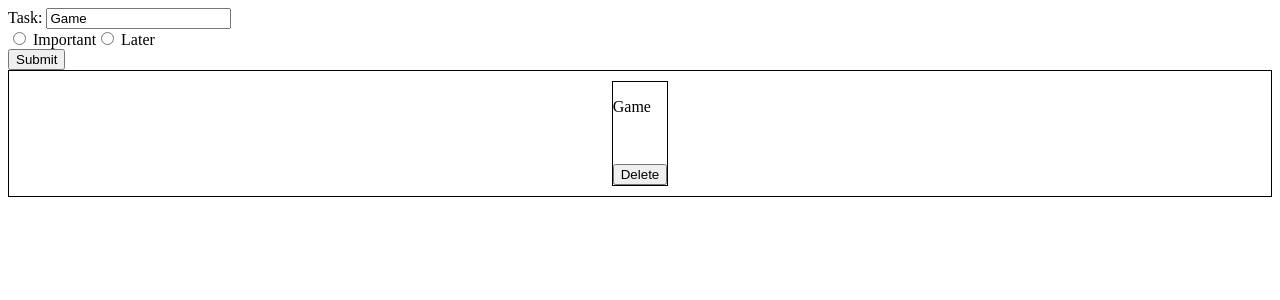
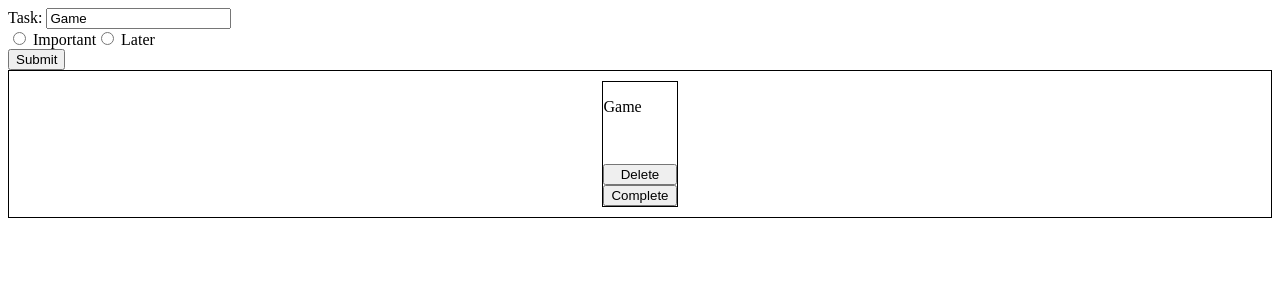
Before and after one commit to Asifmahmud436/Todo, a React (Vite) app: page / in a window 1280 px wide. Both pictures are taken after a click on the button "Submit". Shown: the top 300 px of the page. Built offline with nearby package versions, Linux system fonts and the light colour scheme.

Commit message:
Task completion implemented

```diff
--- a/src/App.css
+++ b/src/App.css
@@ -14,3 +14,6 @@
   max-height: 900px;
   border: 1px solid black;
 }
+.task-done{
+  text-decoration: line-through;
+}
--- a/src/App.jsx
+++ b/src/App.jsx
@@ -13,6 +13,7 @@ function App() {
       id: nanoid(),
       work: task,
       priority: priority,
+      isComplete: false
     };
     setTasks((prev) => [...prev, newTask]);
   }
@@ -21,12 +22,18 @@ function App() {
     setTasks((prev) => prev.filter((item) => item.id != id));
   }
 
+  function markComplete(id){
+    setTasks((prev) => prev.map((item) => item.id==id? {...item,isComplete: !item.isComplete} : item))
+  }
+
   const taskList = tasks.map((task) => (
     <Task
       key={task.id}
       work={task.work}
       priority={task.priority}
+      isComplete={task.isComplete}
       delete={() => deleteTask(task.id)}
+      finished={() => markComplete(task.id)}
     />
   ));
 
--- a/src/Task.jsx
+++ b/src/Task.jsx
@@ -1,9 +1,10 @@
 export default function Task(props){
     return(
         <div className="task">
-            <p>{props.work}</p>
+            <p className={props.isComplete ? 'task-done':''}>{props.work}</p>
             <p>{props.priority}</p>
             <button onClick={props.delete}>Delete</button>
+            <button onClick={props.finished}>Complete</button>
         </div>
     )
 }
```
